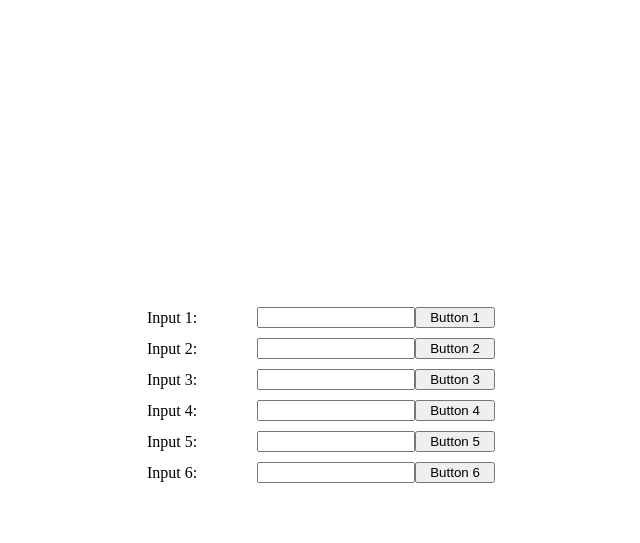
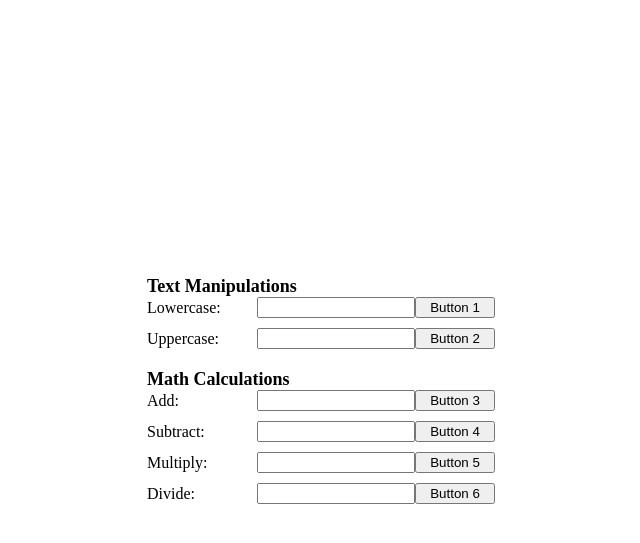
Before and after one commit to michael-lee-bubble/pythonanywhere-live, a Flask app: page / in a window 1280 px wide. Shown: the top 543 px of the page, without its empty margins (319-959 px from the left). Run offline with Flask 3, Linux system fonts and the light colour scheme.

Commit message:
Update html with new labels.

```diff
--- a/templates/index.html
+++ b/templates/index.html
@@ -2,7 +2,7 @@
 <html>
 
 <head>
-    <title>Sleek HTML Form</title>
+    <title>My First Python App</title>
     <style>
         body {
             display: flex;
@@ -12,10 +12,19 @@
             margin: 0;
         }
 
+        .input-section {
+            margin-bottom: 20px;
+        }
+
         .input-container {
             display: flex;
             align-items: center;
             margin-bottom: 10px;
+        }
+
+        .header {
+            font-size: 18px;
+            font-weight: bold;
         }
 
         label {
@@ -35,35 +44,41 @@
 
 <body>
     <form>
+        <div class="input-section">
+            <div class="header">Text Manipulations</div>
             <div class="input-container">
-            <label for="input1">Input 1:</label>
-            <input type="text" id="input1">
+                <label for="input_lower">Lowercase:</label>
+                <input type="text" id="input_lower">
                 <button type="button">Button 1</button>
             </div>
             <div class="input-container">
-            <label for="input2">Input 2:</label>
-            <input type="text" id="input2">
+                <label for="input_upper">Uppercase:</label>
+                <input type="text" id="input_upper">
                 <button type="button">Button 2</button>
             </div>
+        </div>
+        <div class="input-section">
+            <div class="header">Math Calculations</div>
             <div class="input-container">
-            <label for="input3">Input 3:</label>
-            <input type="text" id="input3">
+                <label for="input_add">Add:</label>
+                <input type="text" id="input_add">
                 <button type="button">Button 3</button>
             </div>
             <div class="input-container">
-            <label for="input4">Input 4:</label>
-            <input type="text" id="input4">
+                <label for="input_subtract">Subtract:</label>
+                <input type="text" id="input_subtract">
                 <button type="button">Button 4</button>
             </div>
             <div class="input-container">
-            <label for="input5">Input 5:</label>
-            <input type="text" id="input5">
+                <label for="input_multiply">Multiply:</label>
+                <input type="text" id="input_multiply">
                 <button type="button">Button 5</button>
             </div>
             <div class="input-container">
-            <label for="input6">Input 6:</label>
-            <input type="text" id="input6">
+                <label for="input_divide">Divide:</label>
+                <input type="text" id="input_divide">
                 <button type="button">Button 6</button>
+            </div>
         </div>
     </form>
 </body>
```
Lines whose indentation alone changed are shown as unchanged.
